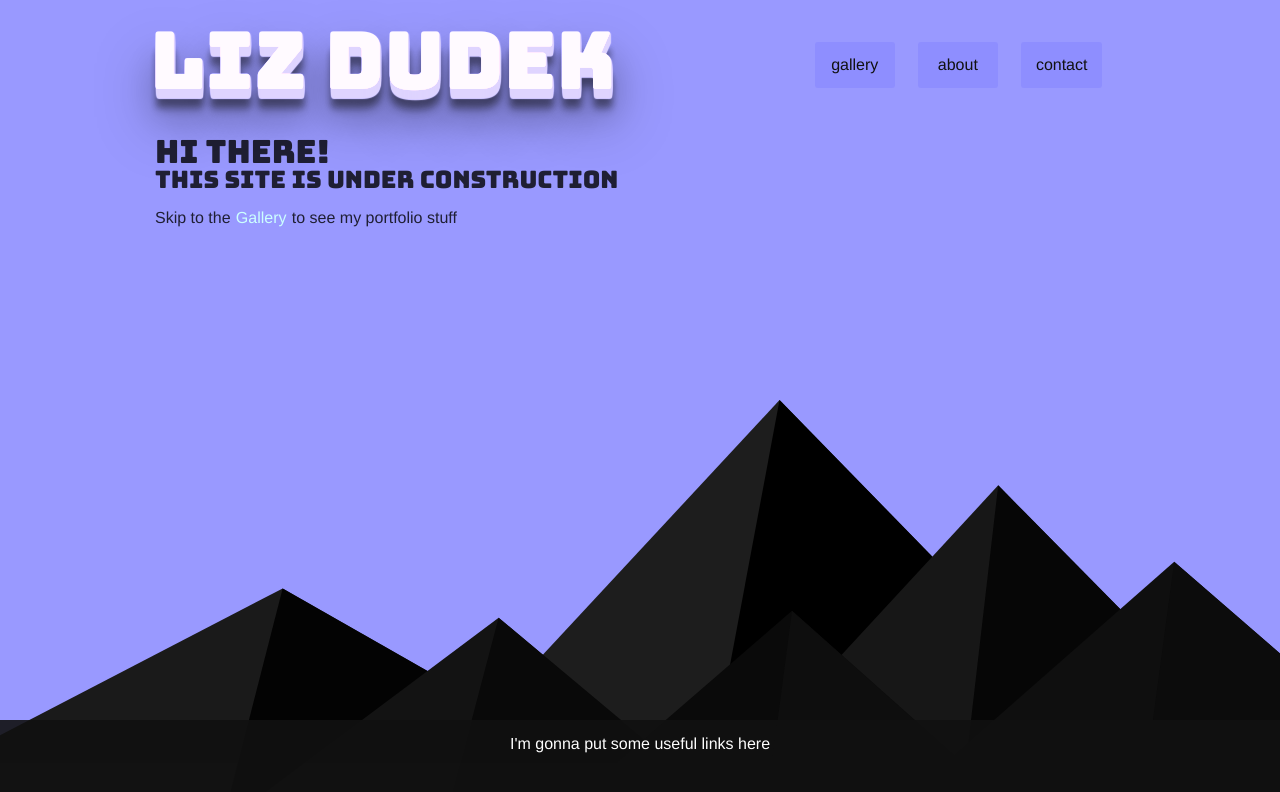
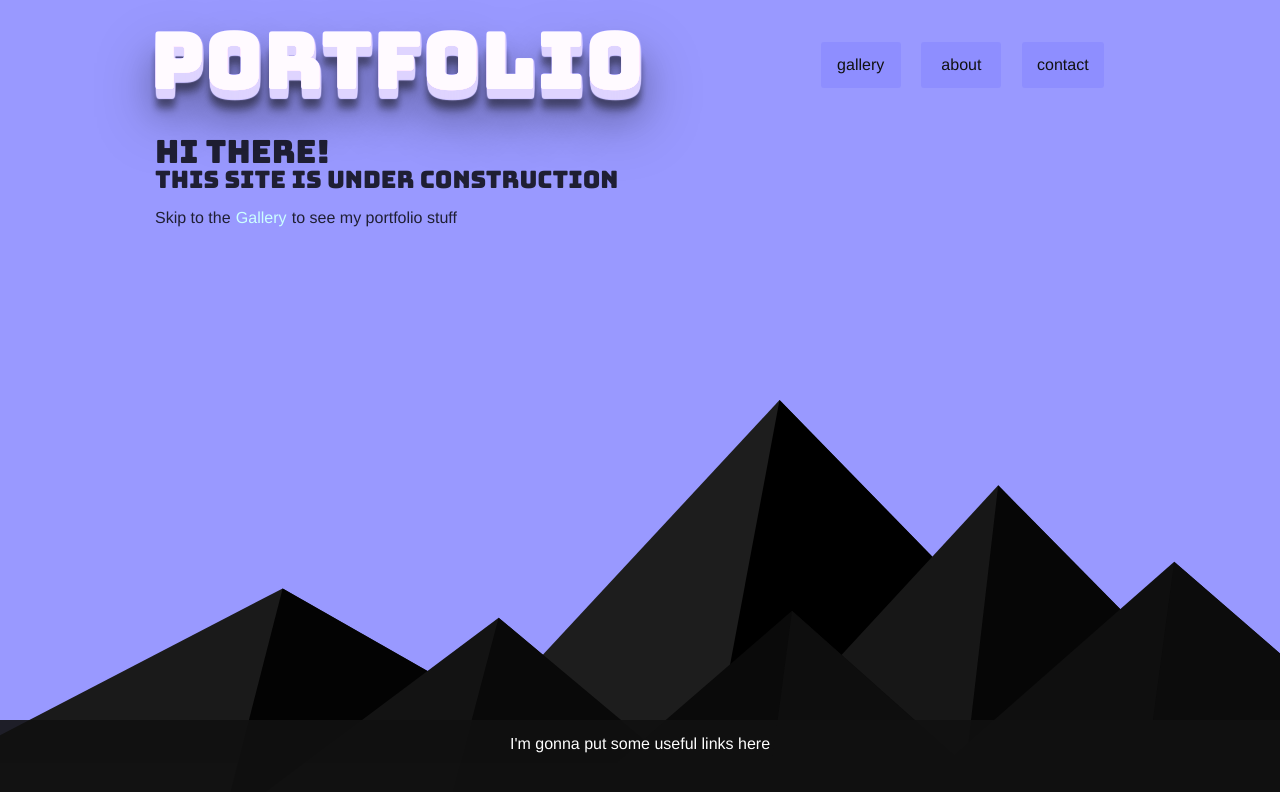
Before and after one commit to lizdexo/react-airtable-portfolio, a React (Create React App) app: page / in a window 1280 px wide. Shown: the top 792 px of the page. Built offline with nearby package versions, Linux system fonts and the light colour scheme; no server answers; a web font is replaced by a local one.

Commit message:
updated readme

```diff
--- a/src/App.js
+++ b/src/App.js
@@ -60,7 +60,7 @@ class App extends Component {
   render() {
     return (
       <div className="app-container">
-        <Header siteTitle="Liz Dudek">
+        <Header siteTitle="Portfolio">
           <Nav pages={route} />
         </Header>
 
@@ -68,6 +68,7 @@ class App extends Component {
           <section className="content">
 
          <LazyLoad once placeholder={<Spinner />}>
+           <Switch>
               <Route exact path="/">
                 <Home />
               </Route>
@@ -78,11 +79,7 @@ class App extends Component {
               <Route path="/contact">
                 <Contact />
               </Route>
-
-
-
-
-
+           </Switch>
             </LazyLoad>
           </section>
         </Main>
```
Also changed, not shown: 1 other file (tests, documents, lock files or other folders).
